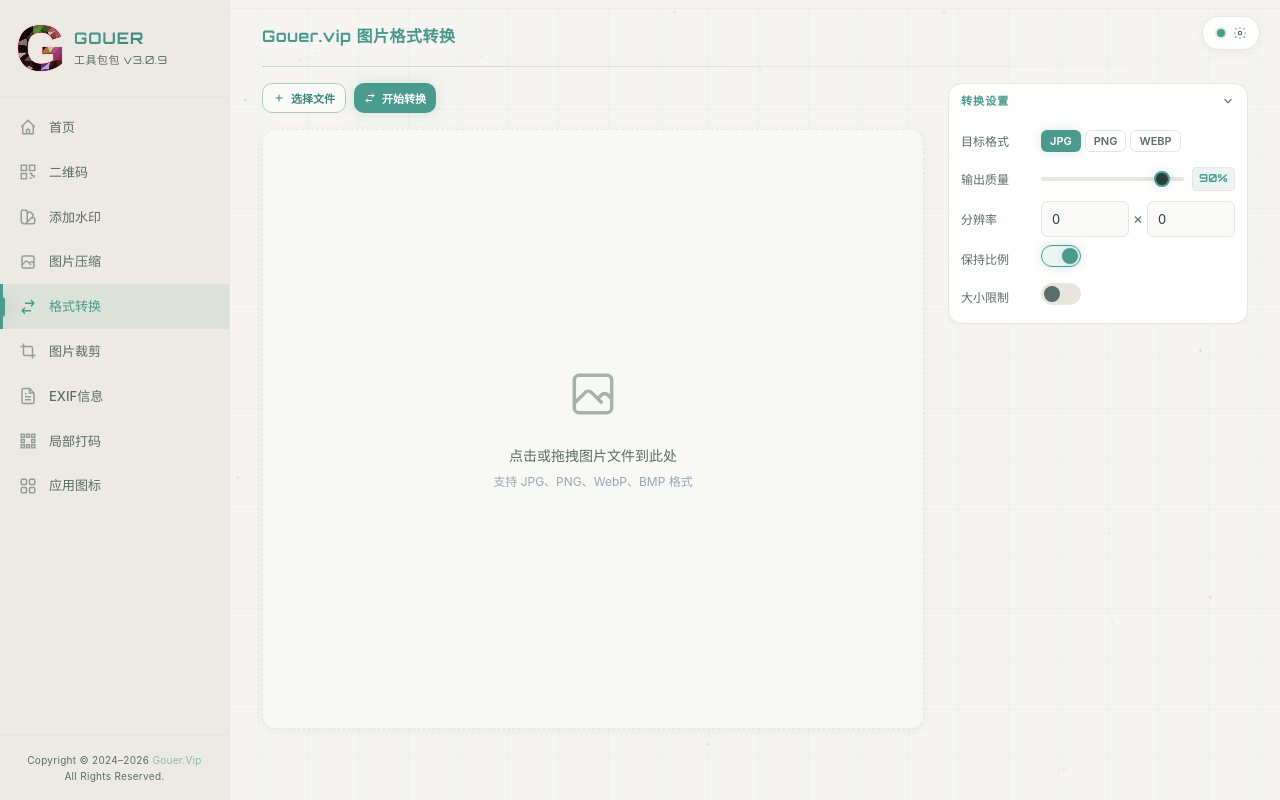
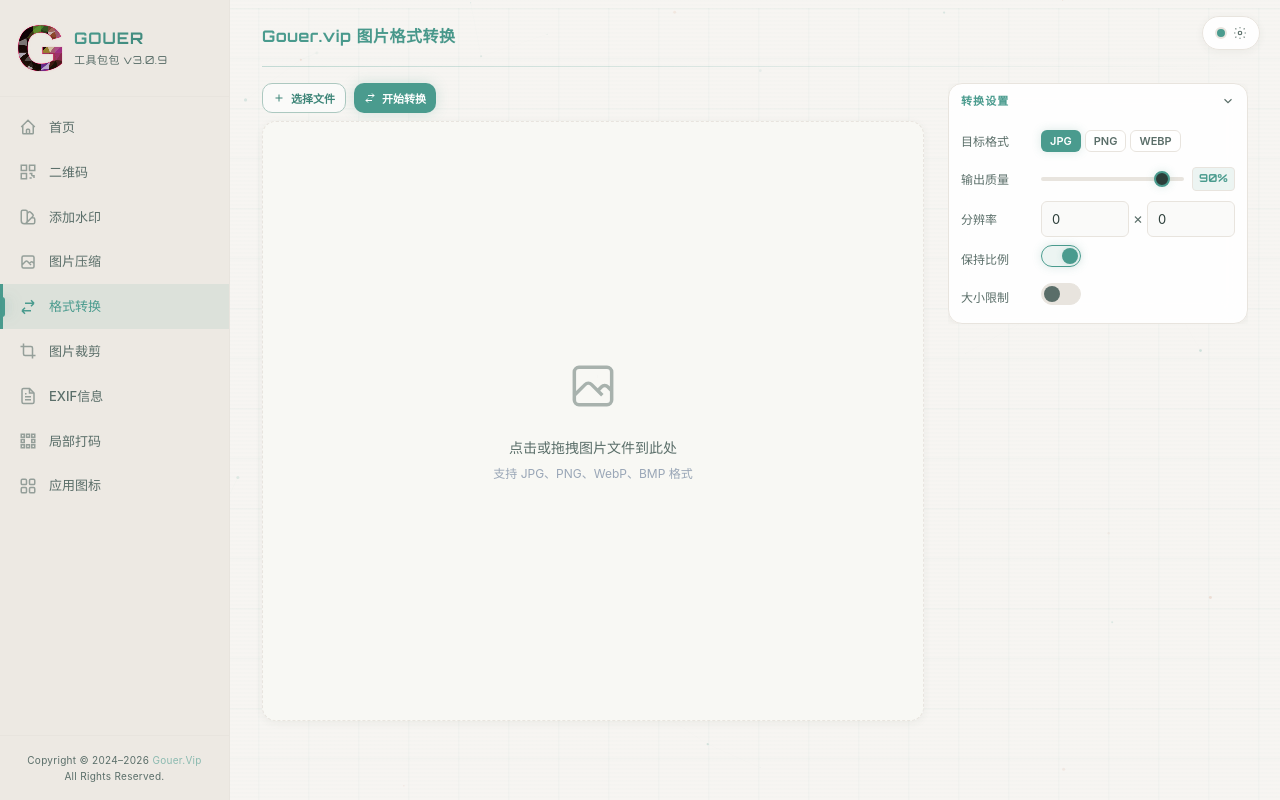
Before and after one commit to Aaokk/Gouertools, a Vue app: page /image-converter in a window 1280 px wide. Built offline with nearby package versions, Linux system fonts and the light colour scheme.

Commit message:
紧凑功能选择卡片

```diff
--- a/src/components/AppIconMaker.vue
+++ b/src/components/AppIconMaker.vue
@@ -492,14 +492,6 @@ onUnmounted(() => {
   min-width: 0;
 }
 
-.preview-stack {
-  min-width: 0;
-  width: 100%;
-  display: flex;
-  flex-direction: column;
-  gap: var(--spacing-sm);
-}
-
 .wm-actions {
   display: flex;
   align-items: center;
--- a/src/components/ExifEditor.vue
+++ b/src/components/ExifEditor.vue
@@ -271,7 +271,6 @@ const clearAndDownload = () => {
 <style scoped>
 :deep(.tool-body) { padding-top: var(--spacing-md); }
 .tool-page { flex: 1; display: flex; flex-direction: column; width: 100%; min-width: 0; }
-.preview-stack { min-width: 0; width: 100%; display: flex; flex-direction: column; gap: var(--spacing-sm); }
 .exif-actions { display: flex; align-items: center; gap: 8px; flex-wrap: wrap; }
 .exif-preview-img { max-width: 100%; max-height: 100%; object-fit: contain; }
 
--- a/src/components/ImageCompressor.vue
+++ b/src/components/ImageCompressor.vue
@@ -815,7 +815,7 @@ const guessMime = (name) => {
   min-width: 0;
   display: flex;
   flex-direction: column;
-  gap: var(--spacing-sm);
+  gap: var(--tool-preview-stack-gap);
 }
 
 /* ── 操作栏 ──────────────────────────────────────────────── */
--- a/src/components/ImageConverter.vue
+++ b/src/components/ImageConverter.vue
@@ -394,14 +394,6 @@ export default {
 }
 
 /* 预览框上方操作栏 */
-.preview-stack {
-  min-width: 0;
-  width: 100%;
-  display: flex;
-  flex-direction: column;
-  gap: var(--spacing-md);
-}
-
 .conv-actions {
   display: flex;
   align-items: center;
--- a/src/components/ImageCropper.vue
+++ b/src/components/ImageCropper.vue
@@ -452,14 +452,6 @@ const doCrop = () => {
   min-width: 0;
 }
 
-.preview-stack {
-  min-width: 0;
-  width: 100%;
-  display: flex;
-  flex-direction: column;
-  gap: var(--spacing-md);
-}
-
 .crop-actions {
   display: flex;
   align-items: center;
--- a/src/components/MosaicEditor.vue
+++ b/src/components/MosaicEditor.vue
@@ -422,7 +422,6 @@ const downloadResult = () => {
 <style scoped>
 :deep(.tool-body) { padding-top: var(--spacing-md); }
 .tool-page { flex: 1; display: flex; flex-direction: column; width: 100%; min-width: 0; }
-.preview-stack { min-width: 0; width: 100%; display: flex; flex-direction: column; gap: var(--spacing-sm); }
 .mosaic-actions { display: flex; align-items: center; gap: 8px; flex-wrap: wrap; }
 .mosaic-canvas-wrap { display: flex; align-items: center; justify-content: center; }
 .mosaic-canvas { max-width: 100%; max-height: 580px; display: block; cursor: crosshair; }
--- a/src/components/QrCodeGen.vue
+++ b/src/components/QrCodeGen.vue
@@ -1198,7 +1198,6 @@ const downloadSvg = () => {
 <style scoped>
 :deep(.tool-body) { padding-top: var(--spacing-md); }
 .tool-page { flex: 1; display: flex; flex-direction: column; width: 100%; min-width: 0; }
-.preview-stack { min-width: 0; width: 100%; display: flex; flex-direction: column; gap: var(--spacing-sm); }
 .qr-actions { display: flex; align-items: center; gap: 8px; flex-wrap: wrap; }
 
 .qr-preview-area {
--- a/src/components/WatermarkEditor.vue
+++ b/src/components/WatermarkEditor.vue
@@ -1137,14 +1137,6 @@ watch(logoSettings, () => {
   min-width: 0;
 }
 
-.preview-stack {
-  min-width: 0;
-  width: 100%;
-  display: flex;
-  flex-direction: column;
-  gap: var(--spacing-md);
-}
-
 .preview-canvas {
   max-width: 100%;
   max-height: 100%;
--- a/src/style.css
+++ b/src/style.css
@@ -75,6 +75,9 @@
   --spacing-lg:  24px;
   --spacing-xl:  32px;
   --spacing-2xl: 48px;
+
+  /* 工具页左侧预览列纵向间距：顶部按钮 ⇄ 虚线预览区 ⇄ 缩略列表等（全页统一可调） */
+  --tool-preview-stack-gap: var(--spacing-sm);
 
   --sidebar-width: 230px;
   --transition-fast: 150ms ease;
@@ -396,6 +399,15 @@ body {
   margin: 0 auto;
   flex: 1;
   align-items: start;
+}
+
+/* 与「二维码」「水印」等页一致的操作栏⇄预览区⇄附带区块纵向节奏；避免各页 Scoped 写成 md/sm 混搭 */
+.tool-page .tool-body > .preview-stack {
+  min-width: 0;
+  width: 100%;
+  display: flex;
+  flex-direction: column;
+  gap: var(--tool-preview-stack-gap);
 }
 
 /* Preview Area */
```
